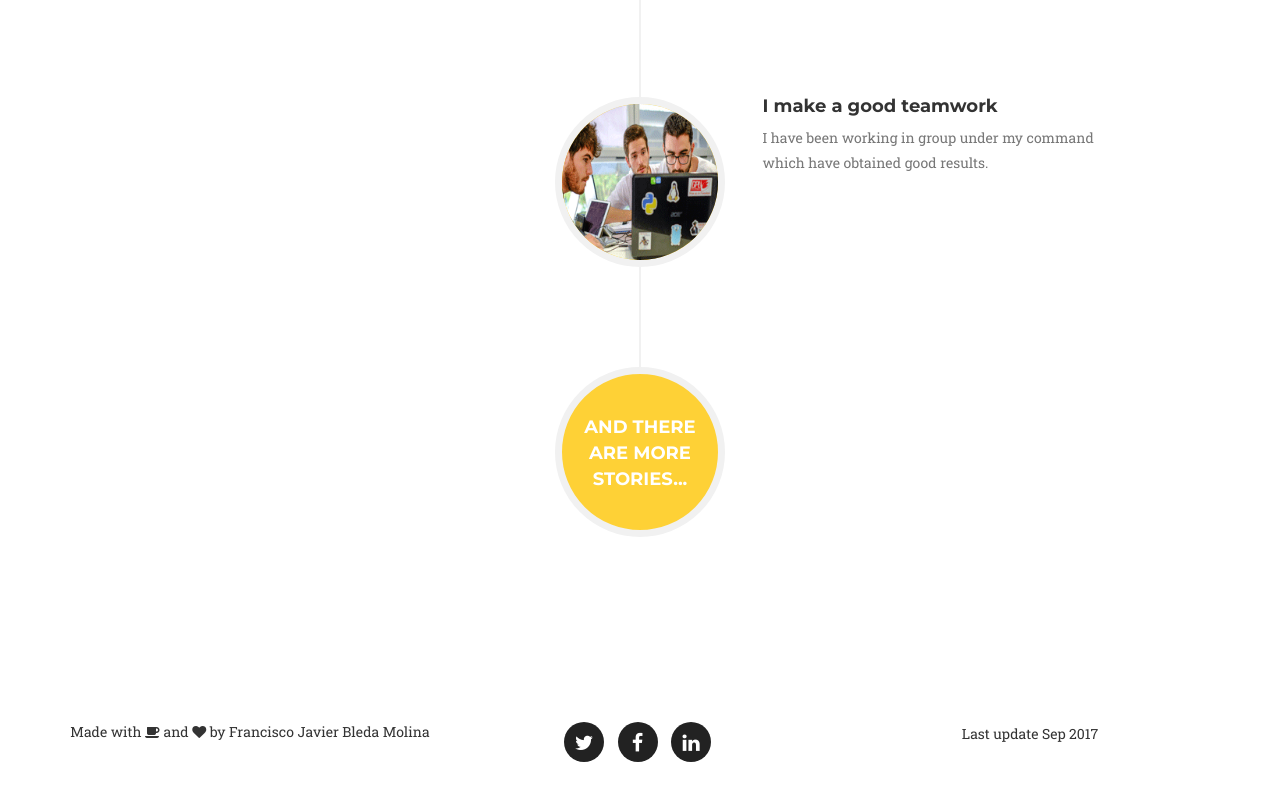
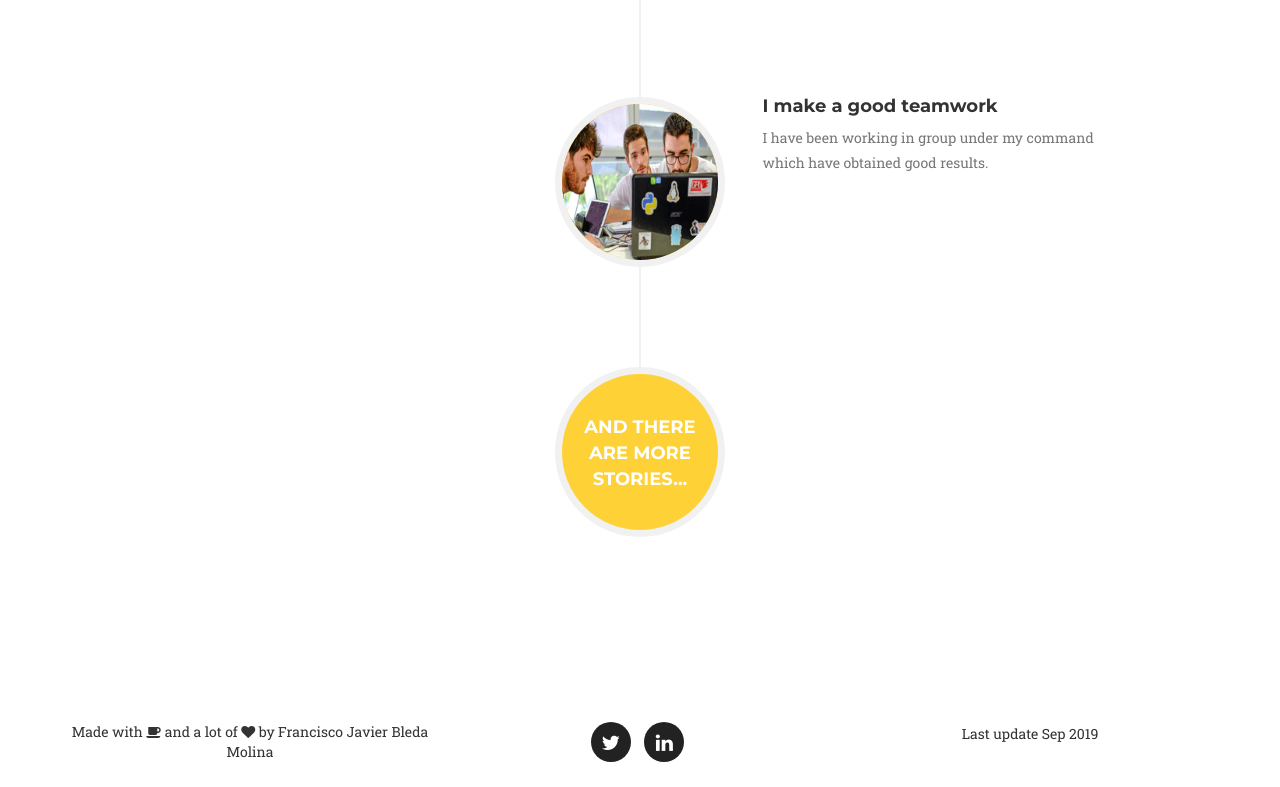
Before and after one commit to Vumet3r/jbledam, a website: page index.html in a window 1280 px wide. Shown: the part 3745-4532 px from the top of the page. Drawn offline with nearby package versions, Linux system fonts and the light colour scheme; a web font is replaced by a local one.

Commit message:
Update index.html

```diff
--- a/index.html
+++ b/index.html
@@ -344,20 +344,18 @@
         <div class="container">
             <div class="row">
                 <div class="col-md-4">
-                Made with <i class="fa fa-coffee"></i> and <i class="fa fa-heart"></i> by Francisco Javier Bleda Molina
+                Made with <i class="fa fa-coffee"></i> and a lot of <i class="fa fa-heart"></i> by Francisco Javier Bleda Molina
                 </div>
                 <div class="col-md-4">
                     <ul class="list-inline social-buttons">
                         <li><a href="https://twitter.com/JBledaM" target="_blank"><i class="fa fa-twitter"></i></a>
-                        </li>
-                        <li><a href="https://www.facebook.com/jbledam" target="_blank"><i class="fa fa-facebook"></i></a>
                         </li>
                         <li><a href="https://www.linkedin.com/in/jbledam/?locale=en_US" target="_blank"><i class="fa fa-linkedin"></i></a>
                         </li>
                     </ul>
                 </div>
                 <div class="col-md-4">
-                <p>Last update Sep 2017</p>  <!--derecha-->
+                <p>Last update Sep 2019</p>  <!--derecha-->
                 </div>
             </div>
         </div>
```
